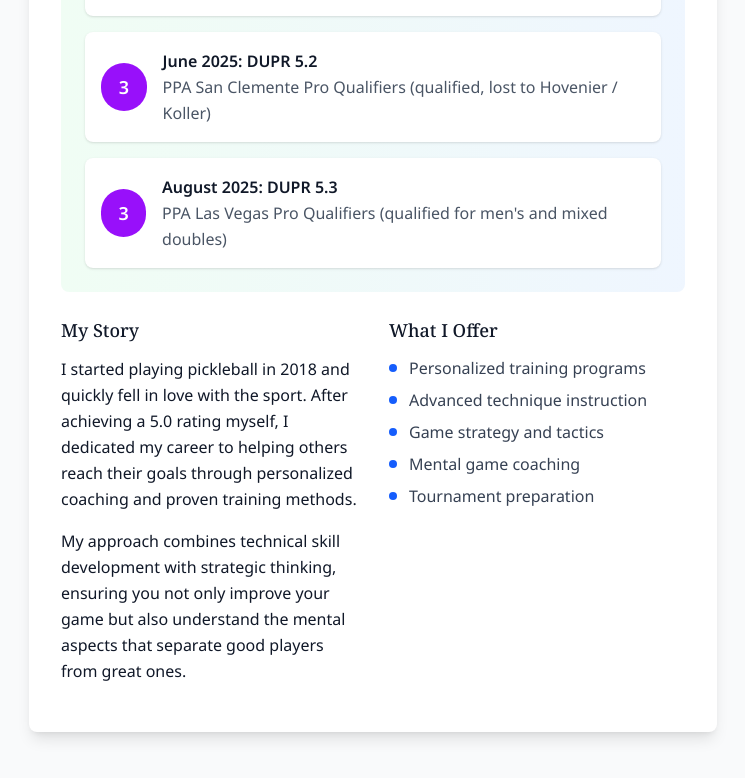
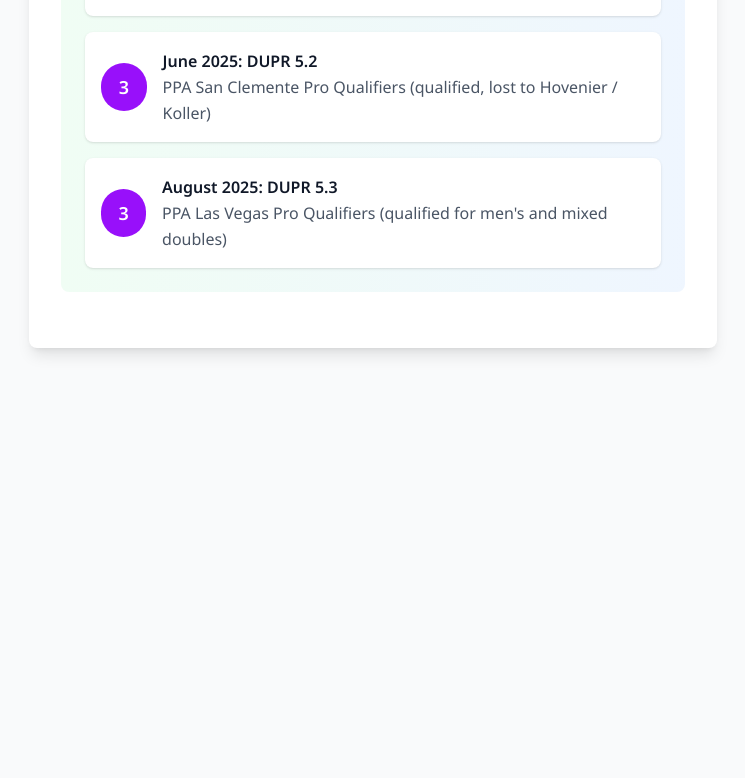
Before and after one commit to bertw2002/react-postgres-fullstack-template, a React (Vite) app: page /section/about in a window 1280 px wide. Shown: the part 1337-2115 px from the top of the page, without its empty margins (523-1268 px from the left). After the commit the page ends 1749 px from the top, so only its background shows below. Built offline with nearby package versions, Linux system fonts and the light colour scheme; a web font is replaced by a local one.

Commit message:
Update AboutMeSection.jsx

```diff
--- a/src/components/AboutMeSection.jsx
+++ b/src/components/AboutMeSection.jsx
@@ -96,48 +96,6 @@
               </div>
             </div>
           </div>
-
-          <div className="grid md:grid-cols-2 gap-6 md:gap-8">
-            <div>
-              <h4 className="text-lg font-semibold text-gray-900 mb-3">My Story</h4>
-              <p className="text-gray-700 mb-4 text-sm md:text-base">
-                I started playing pickleball in 2018 and quickly fell in love with the sport.
-                After achieving a 5.0 rating myself, I dedicated my career to helping others
-                reach their goals through personalized coaching and proven training methods.
-              </p>
-              <p className="text-gray-700 text-sm md:text-base">
-                My approach combines technical skill development with strategic thinking,
-                ensuring you not only improve your game but also understand the mental aspects
-                that separate good players from great ones.
-              </p>
-            </div>
-
-            <div>
-              <h4 className="text-lg font-semibold text-gray-900 mb-3">What I Offer</h4>
-              <ul className="space-y-2 text-gray-700 text-sm md:text-base">
-                <li className="flex items-center">
-                  <span className="w-2 h-2 bg-blue-600 rounded-full mr-3 flex-shrink-0"></span>
-                  Personalized training programs
-                </li>
-                <li className="flex items-center">
-                  <span className="w-2 h-2 bg-blue-600 rounded-full mr-3 flex-shrink-0"></span>
-                  Advanced technique instruction
-                </li>
-                <li className="flex items-center">
-                  <span className="w-2 h-2 bg-blue-600 rounded-full mr-3 flex-shrink-0"></span>
-                  Game strategy and tactics
-                </li>
-                <li className="flex items-center">
-                  <span className="w-2 h-2 bg-blue-600 rounded-full mr-3 flex-shrink-0"></span>
-                  Mental game coaching
-                </li>
-                <li className="flex items-center">
-                  <span className="w-2 h-2 bg-blue-600 rounded-full mr-3 flex-shrink-0"></span>
-                  Tournament preparation
-                </li>
-              </ul>
-            </div>
-          </div>
         </div>
       </div>
     </div>
```
